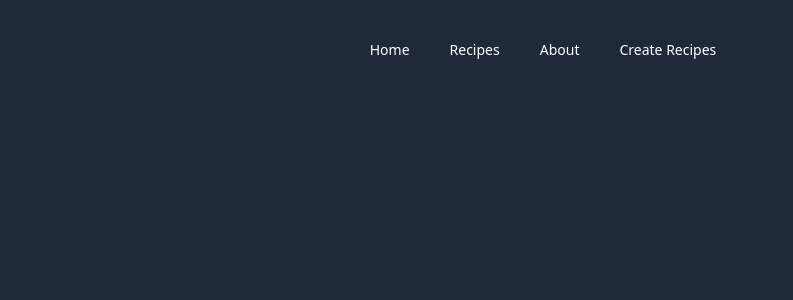
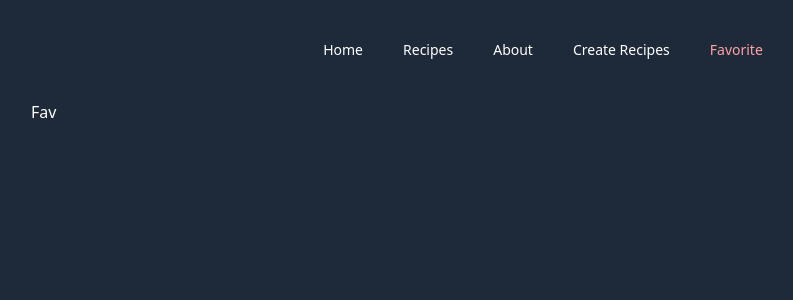
Before and after one commit to hitarthsh/React-Project-1-MealMastery, a React (Vite) app: page /fav in a window 1280 px wide. Shown: the top 300 px of the page, without its empty margins (97-890 px from the left). Built offline with nearby package versions, Linux system fonts and the light colour scheme.

Commit message:
feat: Add Favorite page and update routing; enhance Navbar with Favorite link and improve PageNotFound component

```diff
--- a/src/components/Navbar.jsx
+++ b/src/components/Navbar.jsx
@@ -24,6 +24,12 @@ const Navbar = () => {
       >
         Create Recipes
       </NavLink>
+      <NavLink
+        className={(e) => (e.isActive ? "text-red-300" : "")}
+        to="/fav"
+      >
+        Favorite
+      </NavLink>
     </div>
   );
 };
--- a/src/components/RecipeCard.jsx
+++ b/src/components/RecipeCard.jsx
@@ -8,7 +8,7 @@ const RecipeCard = (props) => {
       className="duration-150 hover:scale-101 mr-3 mb-3 block w-[23vw] rounded overflow-hidden shadow"
     >
       <img className="object-cover w-full h-[20vh]" src={image} alt="" />
-      <h1 className="px-2 mt-2 font-black">{title}</h1>Add commentMore actions
+      <h1 className="px-2 mt-2 font-black">{title}</h1>
       <small className="px-2 text-red-400">{chef}</small>
       <p className="px-2 pb-3">
         {demo.slice(0, 100)}...
--- /dev/null
+++ b/src/pages/Fav.jsx
@@ -0,0 +1,7 @@
+import React from "react";
+
+const Fav = () => {
+  return <div>Fav</div>;
+};
+
+export default Fav;
--- /dev/null
+++ b/src/pages/PageNotFound.jsx
@@ -0,0 +1,11 @@
+import React from "react";
+
+const PageNotFound = () => {
+  return (
+    <div className="text-9xl mt-10 text-center text-red-400 maz-w-screen max-h-screen">
+      PageNotFound
+    </div>
+  );
+};
+
+export default PageNotFound;
--- a/src/routes/Mainroutes.jsx
+++ b/src/routes/Mainroutes.jsx
@@ -4,6 +4,8 @@ import Recipes from "../pages/Recipes";
 import About from "../pages/About";
 import Create from "../pages/Create";
 import SingleRecipe from "../pages/SingleRecipe";
+import PageNotFound from "../pages/PageNotFound";
+import Fav from "../pages/Fav";
 
 const Mainroutes = () => {
   return (
@@ -13,6 +15,9 @@ const Mainroutes = () => {
       <Route path="/recipes/details/:id" element={<SingleRecipe />} />
       <Route path="/create-recipes" element={<Create />} />
       <Route path="/about" element={<About />} />
+      <Route path="/fav" element={<Fav />} />
+
+      <Route path="*" element={<PageNotFound />} />
     </Routes>
   );
 };
```
